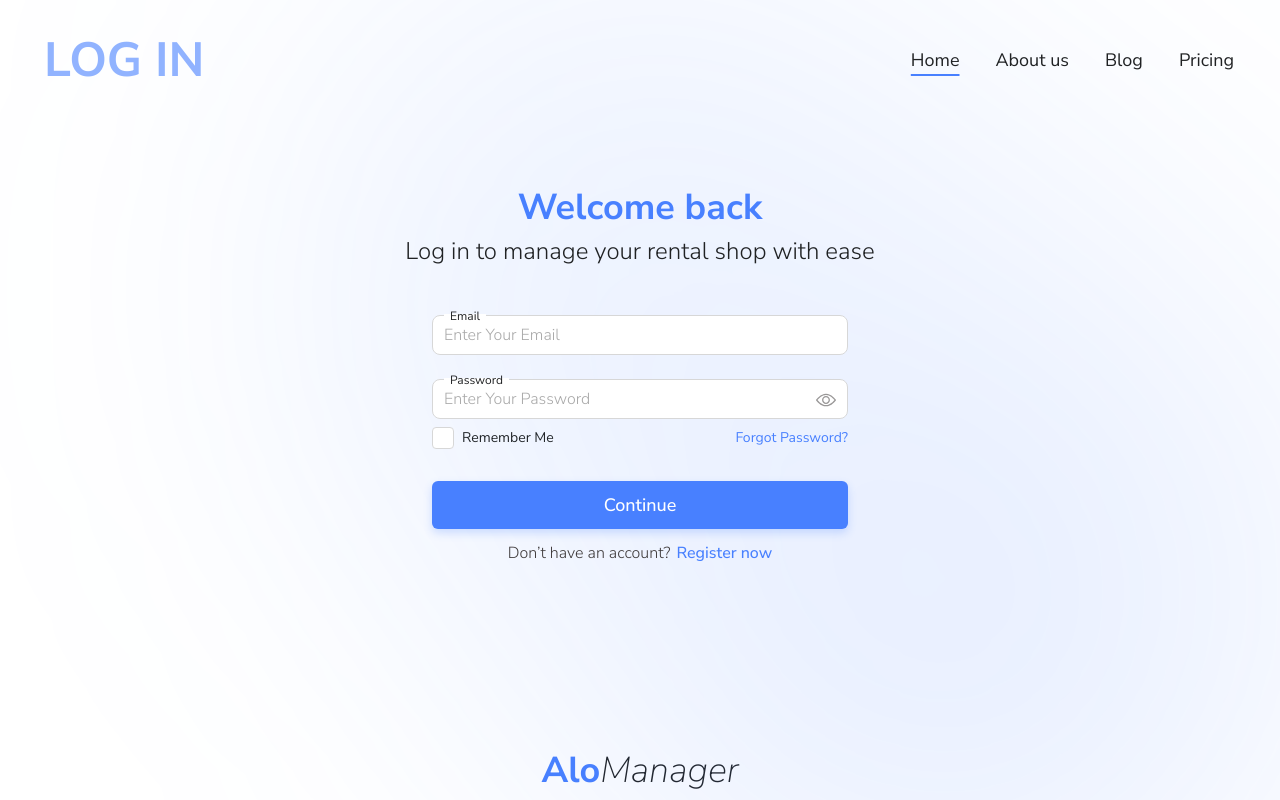
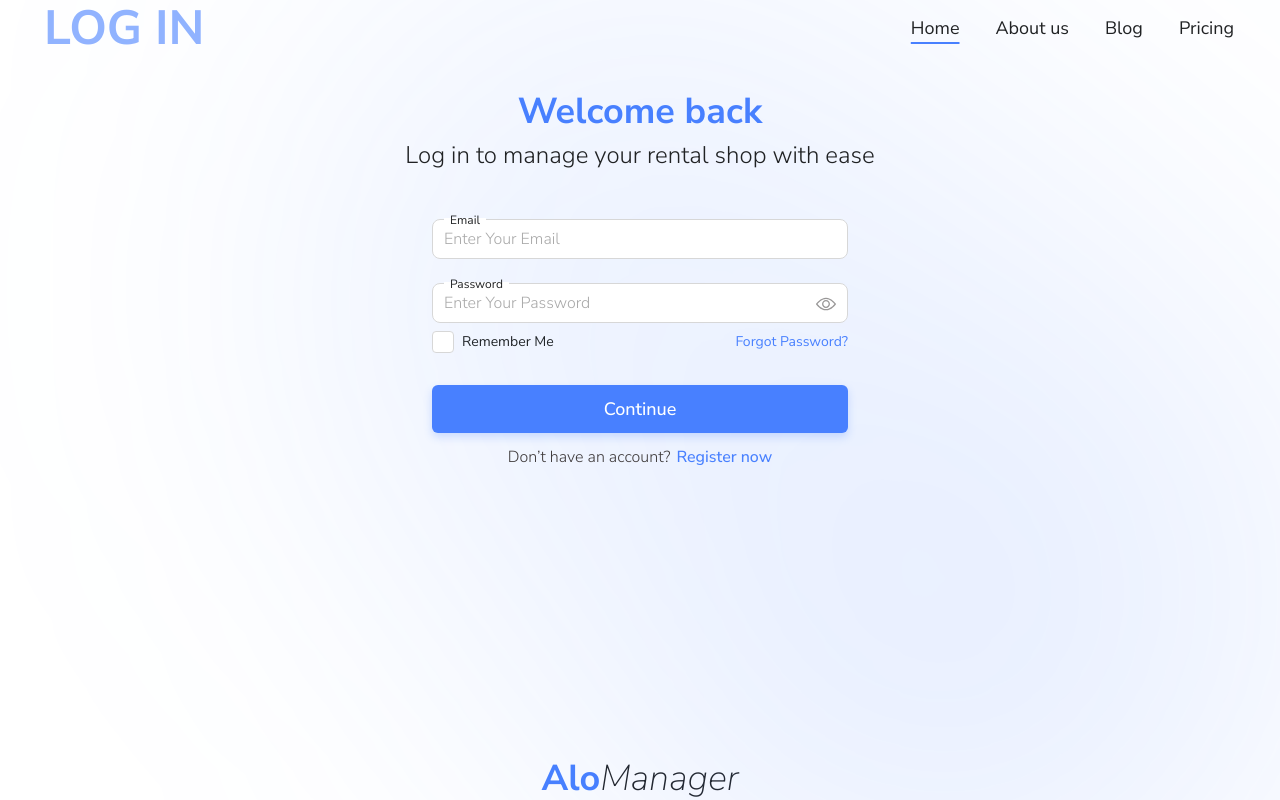
Before and after one commit to francoserjen10/Vendor_frontend_final, a Next.js app: page /login in a window 1280 px wide. Built offline with nearby package versions, Linux system fonts and the light colour scheme.

Commit message:
details login

```diff
--- a/styles/login.sass
+++ b/styles/login.sass
@@ -3,11 +3,12 @@
 
 .login
   position: relative
-  min-height: 100vh
+  min-height: 100dvh
   background: v.$surface
   display: grid
   grid-template-rows: auto 1fr auto
   align-content: flex-start
+  row-gap: clamp(16px, 4vh, 40px)
   overflow: hidden
 
 .container
@@ -19,11 +20,12 @@
   display: flex
   align-items: center
   justify-content: space-between
-  margin-top: 32px
+  margin-top: 0px
   flex-wrap: wrap
 
 .login__main
-  margin-top: clamp(56px, 12vh, 160px)
+  //margin-top: clamp(56px, 12vh, 160px)
+  margin-top: 0px
   width: 100%
   display: flex
   justify-content: center
@@ -267,7 +269,7 @@
 .login__brand
   display: inline-flex
   align-items: baseline
-  margin: clamp(16px, 2vh, 24px) auto 8px
+  margin: clamp(16px, 2vh, 24px) auto 0px
   max-width: max-content
   h2
     font-size: 36px
@@ -414,11 +416,6 @@
     margin-top: 30px
     gap: 16px
 
-  .form__title
-    //font-size: 36px
-  .form__subtitle
-    //font-size: 20px
-
   .login__glow::before
     --glow-size: 560px
 
```
